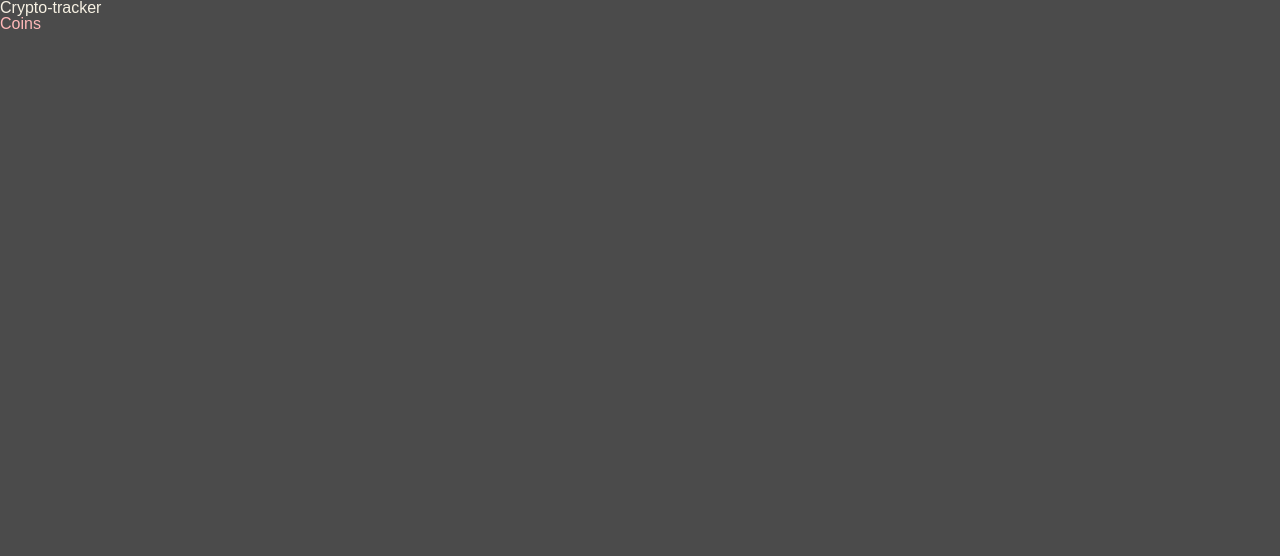
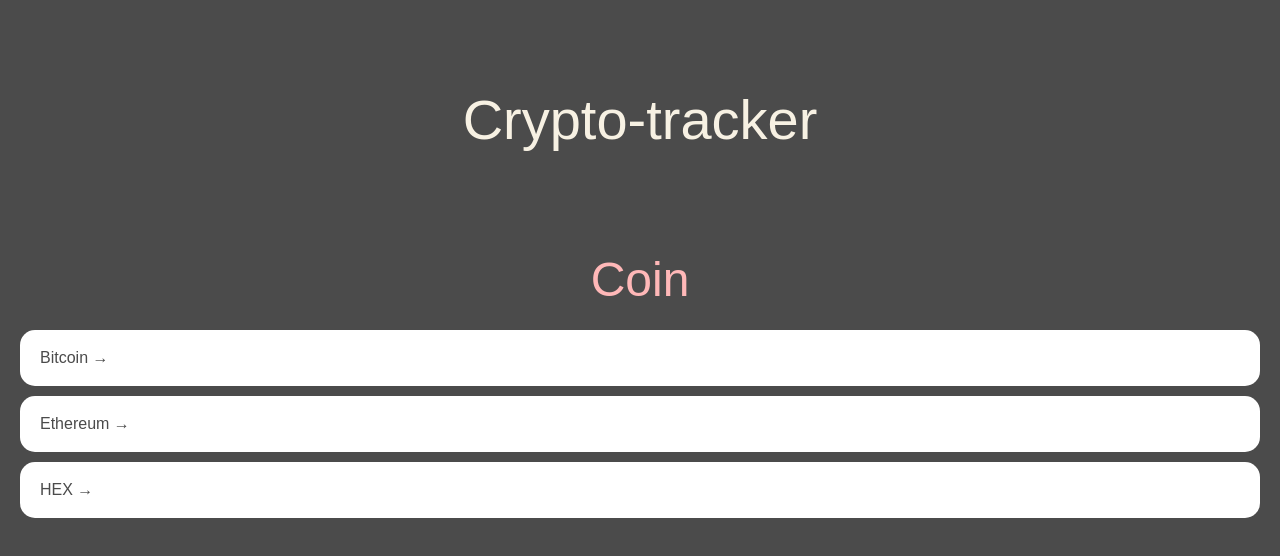
Before and after one commit to dominopiece/crypto-tracker, a React (Create React App) app in the folder crypto-tracker/: page /coins in a window 1280 px wide. Shown: the top 556 px of the page. Built offline with nearby package versions, Linux system fonts and the light colour scheme.

Commit message:
Home #0.1

```diff
--- a/crypto-tracker/src/Root.tsx
+++ b/crypto-tracker/src/Root.tsx
@@ -1,6 +1,6 @@
 import React from "react";
 import { Outlet } from "react-router-dom";
-import { createGlobalStyle } from "styled-components";
+import styled, { createGlobalStyle } from "styled-components";
 
 // createGlobalStyle: 전역 스타일 설정
 const GlobalStyle = createGlobalStyle`
@@ -58,14 +58,23 @@ body {
 }
 a {
   text-decoration: none;
+  color: inherit;
 }
+`;
+
+const Title = styled.h1`
+  height: 30vh;
+  display: flex;
+  justify-content: center;
+  align-items: center;
+  font-size: 56px;
 `;
 
 function Root() {
   return (
     <>
       <GlobalStyle />
-      <h1>Crypto-tracker</h1>
+      <Title>Crypto-tracker</Title>
       <Outlet />
     </>
   );
--- a/crypto-tracker/src/routes/Coins.tsx
+++ b/crypto-tracker/src/routes/Coins.tsx
@@ -1,10 +1,76 @@
+import { Link } from "react-router-dom";
 import styled from "styled-components";
 
+const Container = styled.div`
+  padding: 0px 20px;
+`;
+
+const Header = styled.header`
+  height: 10vh;
+  display: flex;
+  justify-content: center;
+  align-items: center;
+`;
+
+const CoinsList = styled.ul``;
+
+const Coin = styled.li`
+  background-color: white;
+  color: ${(props) => props.theme.bgColor};
+  padding: 20px;
+  border-radius: 15px;
+  margin-top: 10px;
+`;
+
 const Title = styled.h1`
+  font-size: 48px;
   color: ${(props) => props.theme.accentColor};
 `;
 
+const coins = [
+  {
+    id: "btc-bitcoin",
+    name: "Bitcoin",
+    symbol: "BTC",
+    rank: 1,
+    is_new: false,
+    is_active: true,
+    type: "coin",
+  },
+  {
+    id: "eth-ethereum",
+    name: "Ethereum",
+    symbol: "ETH",
+    rank: 2,
+    is_new: false,
+    is_active: true,
+    type: "coin",
+  },
+  {
+    id: "hex-hex",
+    name: "HEX",
+    symbol: "HEX",
+    rank: 3,
+    is_new: false,
+    is_active: true,
+    type: "token",
+  },
+];
+
 function Coins() {
-  return <Title>Coins</Title>;
+  return (
+    <Container>
+      <Header>
+        <Title>Coin</Title>
+      </Header>
+      <CoinsList>
+        {coins.map((coin) => (
+          <Coin key={coin.id}>
+            <Link to={`/${coin.id}`}>{coin.name} &rarr;</Link>
+          </Coin>
+        ))}
+      </CoinsList>
+    </Container>
+  );
 }
 export default Coins;
```
